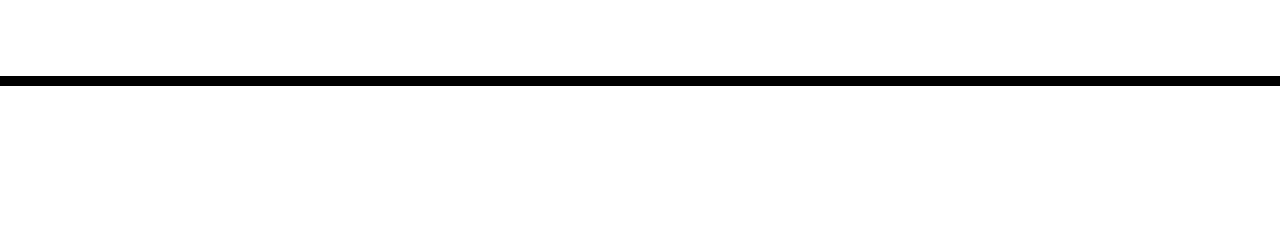
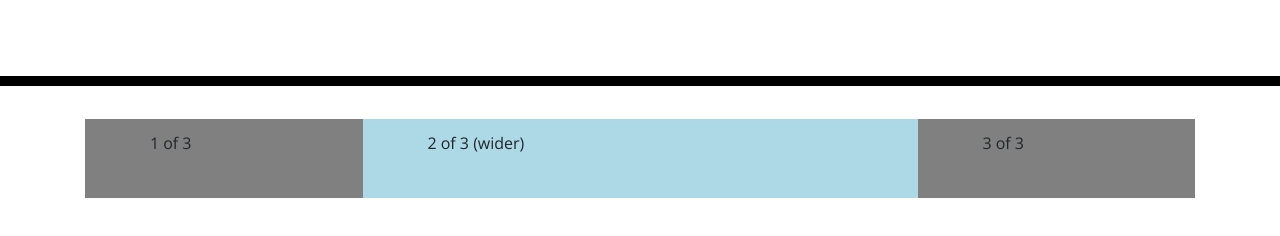
Before and after one commit to TrangTheDev/workDayPlanner, a plain HTML site: page Develop/index.html in a window 1280 px wide. Shown: the part 182-418 px from the top of the page. Drawn offline with nearby package versions, Linux system fonts and the light colour scheme.

Commit message:
Update js code moment

```diff
--- a/Develop/index.html
+++ b/Develop/index.html
@@ -29,9 +29,23 @@
       <p id="currentDay" class="lead"></p>
     </header>
     <div class="container">
+      <div class="container">
+        <div class="row">
+          <div class="col">
+            1 of 3
+          </div>
+          <div class="col-6">
+            2 of 3 (wider)
+          </div>
+          <div class="col">
+            3 of 3
+          </div>
+        </div>
+      </div>
       <!-- Timeblocks go here -->
     </div>
-
+    <!-- CSS only -->
+    <script src="scripts.js"></script>
     <script src="https://cdnjs.cloudflare.com/ajax/libs/jquery/3.2.1/jquery.min.js"></script>
     <script src="https://cdnjs.cloudflare.com/ajax/libs/moment.js/2.24.0/moment.min.js"></script>
   </body>
--- a/Develop/style.css
+++ b/Develop/style.css
@@ -69,3 +69,11 @@ textarea {
   font-size: 20px;
   transition: all 0.3s ease-in-out;
 }
+
+.col{
+  background-color: grey;
+}
+
+.col-6 {
+  background-color: lightblue;
+}
```
